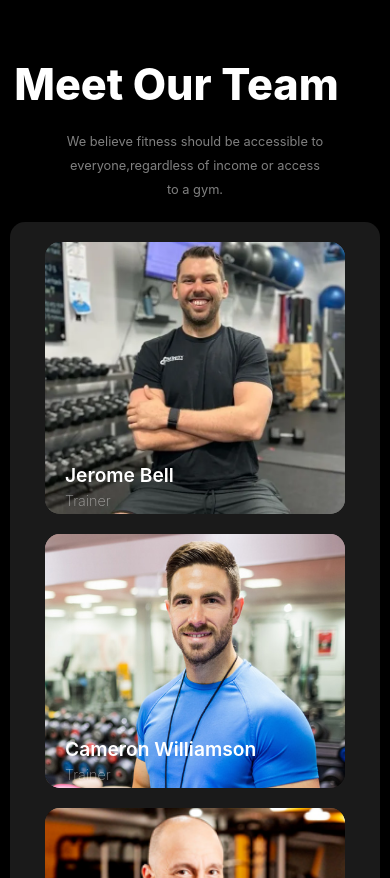
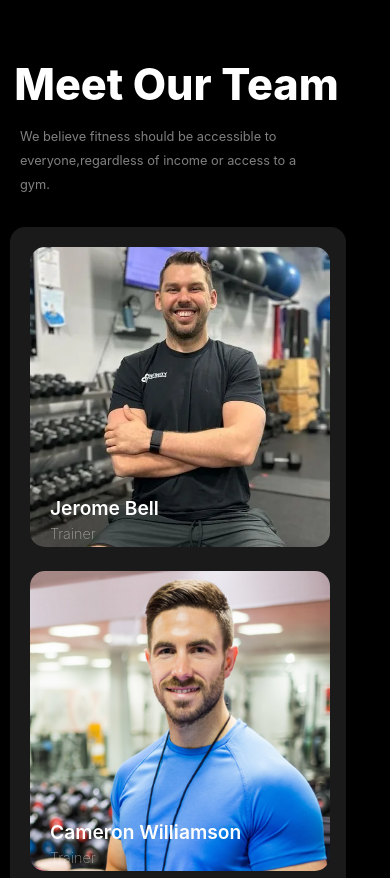
Before and after one commit to Sadia0920/assignment-2, a plain HTML site: page index.html in a window 390 px wide. Shown: the part 4700-5578 px from the top of the page. Drawn offline with Linux system fonts and the light colour scheme.

Commit message:
add trainer image responsive

```diff
--- a/index.html
+++ b/index.html
@@ -130,34 +130,34 @@
     </section>
     <section class="trainer-section">
         <h1 class="habits-title">Meet Our Team</h1>
-        <p class="fitness-description habits-description">We believe fitness should be accessible to everyone,regardless of income or access to a gym.</p>
+        <p class="fitness-description habits-description trainer-description">We believe fitness should be accessible to everyone,regardless of income or access to a gym.</p>
         <div class="display-grid trainer-img">
-            <div class="img1 same-info">
+            <div class="same-info">
                 <img src="images/trainer1.png" alt="">
                 <div class="overlay-text">Jerome Bell <br><span class="small">Trainer</span></div>
             </div>
 
-            <div class="img2 same-info">
+            <div class="same-info">
                 <img src="images/trainer2.png" alt="">
                 <div class="overlay-text">Cameron Williamson<br><span class="small">Trainer</span></div>
             </div>
 
-            <div class="img3 same-info">
+            <div class="same-info">
                 <img src="images/trainer3.png" alt="">
                 <div class="overlay-text">Darrell Steward<br><span class="small">Trainer</span></div>
             </div>
 
-            <div class="img4 same-info">
+            <div class="same-info">
                 <img src="images/trainer4.png" alt="">
                 <div class="overlay-text">Dianne Russell<br><span class="small">Trainer</span></div>
             </div>
 
-            <div class="img5 same-info">
+            <div class="same-info">
                 <img src="images/trainer5.png" alt="">
                 <div class="overlay-text">Cody Fisher<br><span class="small">Trainer</span></div>
             </div>
 
-           <div class="img6 same-info">
+           <div class="same-info">
             <img src="images/trainer6.png" alt="">
             <div class="overlay-text">Theresa Webb<br><span class="small">Trainer</span></div>
            </div>
--- a/style/responsive.css
+++ b/style/responsive.css
@@ -131,8 +131,21 @@
     .trainer-section{
         margin: 70px 10px 60px;
     }
+    .trainer-description{
+        width: 80%;
+        margin: 10px;
+        margin-bottom: 30px;
+        text-align: left;
+    }
     .trainer-img{
+        width: 80%;
         gap: 20px;
+    }
+    .same-info{
+        width: 100%;
+    }
+    .trainer-img img{
+        height: 300px;
     }
     .dietitian-section{
         margin: 60px 10px 70px
--- a/style/style.css
+++ b/style/style.css
@@ -274,30 +274,21 @@ input, select{
 .trainer-section{
     margin: 70px 150px 60px;
 }
+.trainer-img{
+    border-radius: 15px;
+    background: rgba(255, 255, 255, 0.1);
+    grid-template-columns: repeat(3,1fr);
+    gap: 20px;
+    justify-items: center;
+    align-items: center;
+    padding: 20px;
+}
 .same-info{
     width: 300px;
     height: 100%;
-    background-position: center;
-    background-size: cover;
-    border-radius: 15px;
-}
-.img1{
-    background-image: url('../images/trainer1.png');
-}
-.img2{
-    background-image: url('../images/trainer2.png');
-}
-.img3{
-    background-image: url('../images/trainer3.png');
-}
-.img4{
-    background-image: url('../images/trainer4.png');
-}
-.img5{
-    background-image: url('../images/trainer5.png');
-}
-.img6{
-    background-image: url('../images/trainer6.png');
+    /* background-position: center; */
+    /* background-size: cover; */
+    /* border-radius: 15px; */
 }
 .trainer-img img{
     width: 300px;
@@ -305,15 +296,7 @@ input, select{
     object-fit: cover;
     border-radius: 15px;
 }
-.trainer-img{
-    border-radius: 15px;
-    background: rgba(255, 255, 255, 0.1);
-    grid-template-columns: 1fr 1fr 1fr;
-    gap: 20px;
-    justify-items: center;
-    align-items: center;
-    padding: 20px;
-}
+
 .overlay-text{
     position: absolute;
     margin-top: -55px;
```
